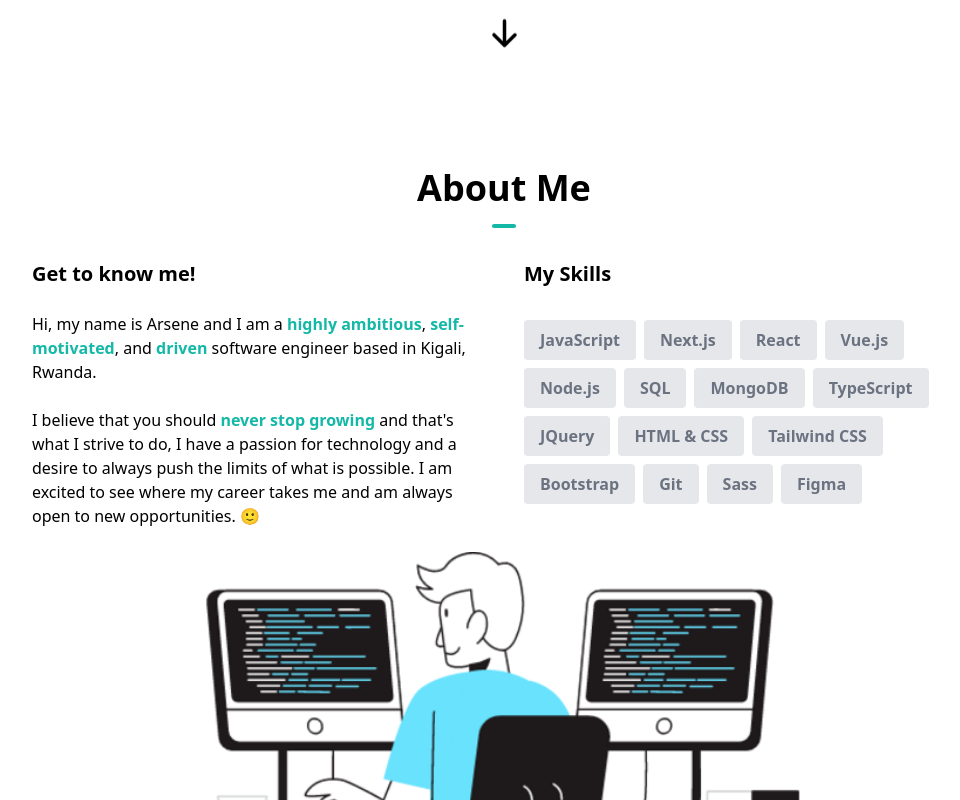
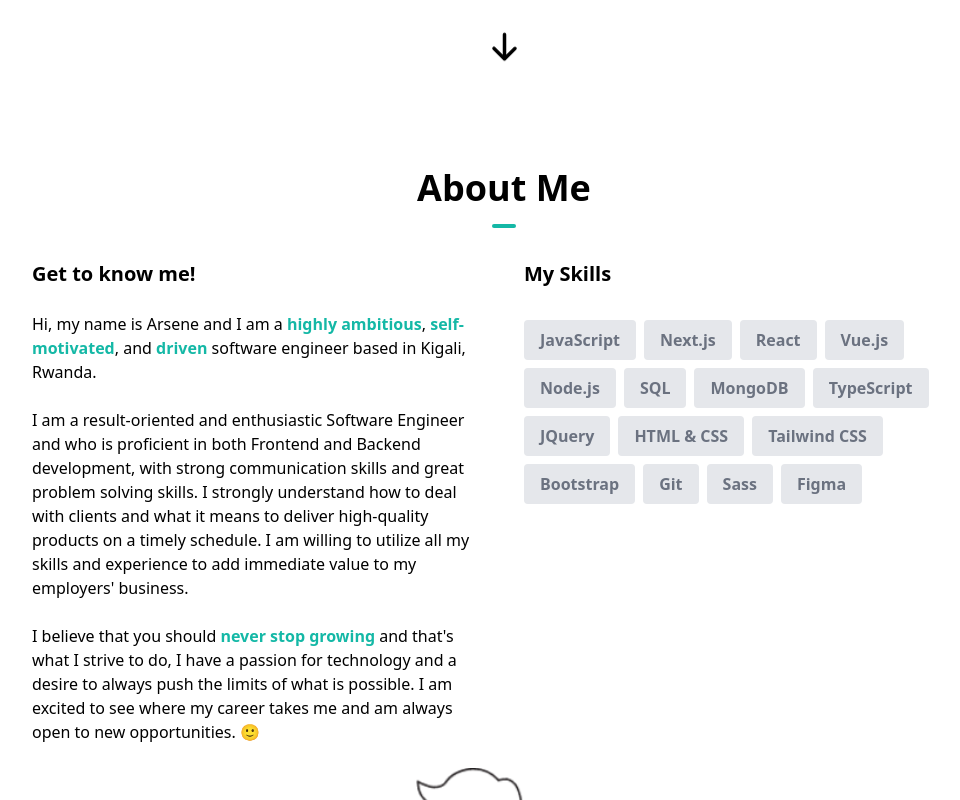
Before and after one commit to ArseneNgenzi/my-portfolio, a Next.js app: page / in a window 1280 px wide. Shown: the part 792-1592 px from the top of the page, without its empty margins (136-1096 px from the left). Built offline with nearby package versions, Linux system fonts and the light colour scheme.

Commit message:
Update AboutSection.tsx

```diff
--- a/components/AboutSection.tsx
+++ b/components/AboutSection.tsx
@@ -65,6 +65,11 @@
             </p> */}
 							<br />
 							<p>
+								I am a result-oriented and enthusiastic Software Engineer and who is proficient in both Frontend and Backend development, with strong communication skills and great problem solving skills. I strongly understand how to deal with clients and what it means to deliver high-quality products on a timely schedule. I am willing to utilize all my skills and experience to add immediate value to my employers' business.
+
+							</p>
+							<br/>
+							<p>
 								I believe that you should{" "}
 								<span className="font-bold text-teal-500">
 									never stop growing
```
